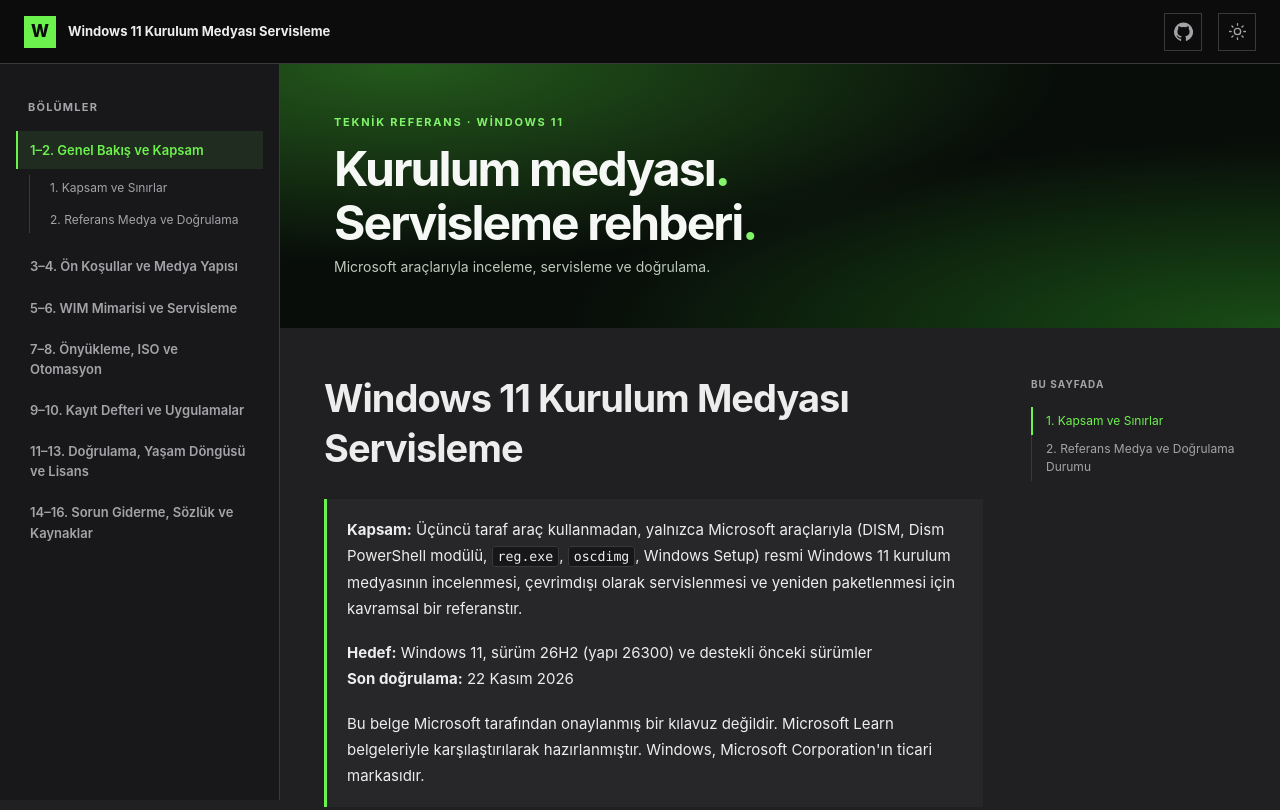
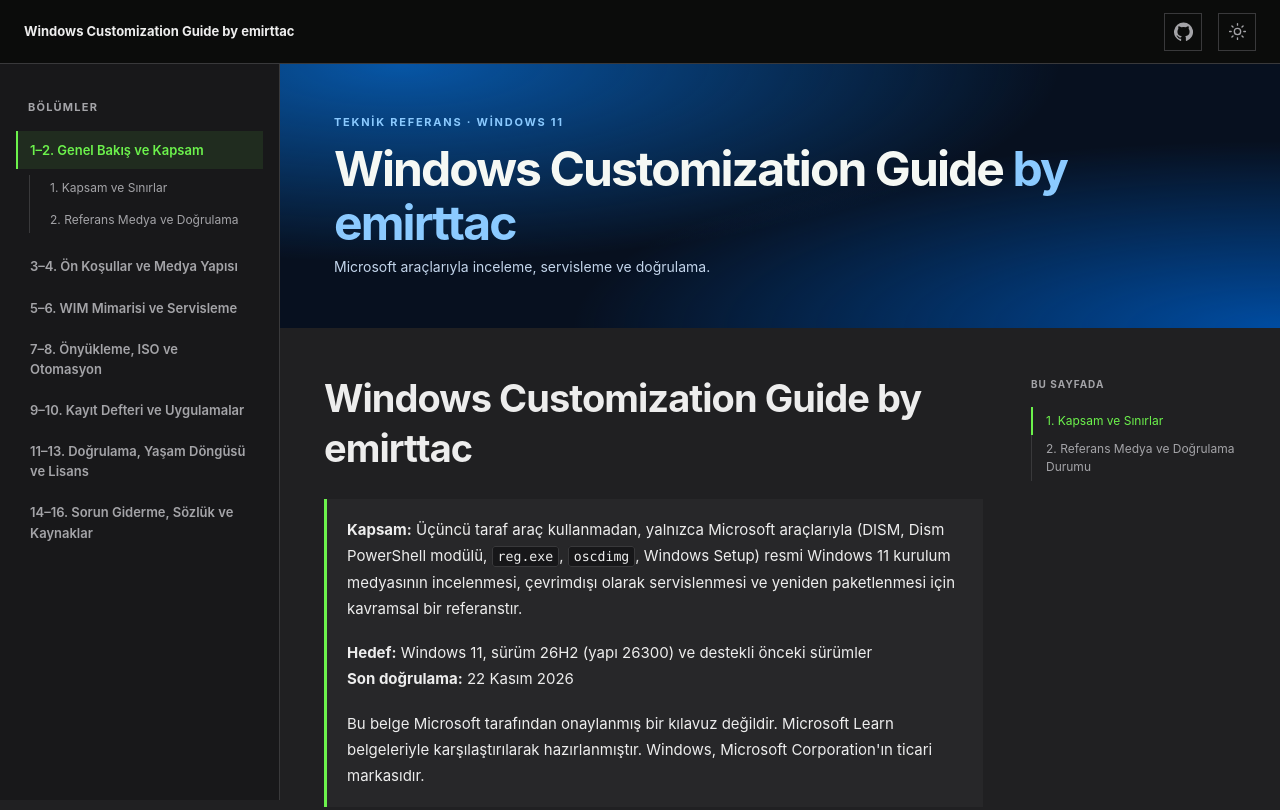
Before and after one commit to emirttac/emirttac-Windows-Guide, a plain HTML site: page index.html in a window 1280 px wide. Shown: the top 810 px of the page. Drawn offline with Linux system fonts and the light colour scheme.

Commit message:
Update guide title and banner
Co-authored-by: Copilot App <223556219+Copilot@users.noreply.github.com>

```diff
--- a/assets/style.css
+++ b/assets/style.css
@@ -69,18 +69,6 @@ button:focus-visible, a:focus-visible { outline: 2px solid var(--accent); outlin
   line-height: 1.3;
 }
 .site-title:hover { text-decoration: none; }
-.site-title::before {
-  content: "W";
-  display: grid;
-  flex: none;
-  place-items: center;
-  width: 32px;
-  height: 32px;
-  background: var(--accent);
-  color: var(--header);
-  font-size: 17px;
-  font-weight: 800;
-}
 .theme-toggle, .menu-toggle, .github-link {
   background: transparent;
   border: 1px solid var(--border);
@@ -165,15 +153,15 @@ button:focus-visible, a:focus-visible { outline: 2px solid var(--accent); outlin
   flex-direction: column;
   justify-content: center;
   align-items: flex-start;
-  background: radial-gradient(ellipse at 12% 0%, #245a1c 0, transparent 53%),
-              radial-gradient(ellipse at 100% 100%, #194d16 0, transparent 50%),
-              #080d09;
+  background: radial-gradient(ellipse at 12% 0%, #0756a6 0, transparent 53%),
+              radial-gradient(ellipse at 100% 100%, #004ca1 0, transparent 50%),
+              #07101f;
   color: #f5f8f4;
 }
-.hero-label { color: #83f36b; font-size: 11px; font-weight: 700; letter-spacing: .16em; text-transform: uppercase; }
+.hero-label { color: #8bcaff; font-size: 11px; font-weight: 700; letter-spacing: .16em; text-transform: uppercase; }
 .hero-title { margin: 10px 0 5px; font-size: clamp(32px, 4vw, 48px); font-weight: 750; line-height: 1.12; letter-spacing: -.04em; }
-.hero-title span { color: #83f36b; }
-.hero-description { margin: 0; color: #bdc9bc; font-size: 14px; }
+.hero-title span { color: #8bcaff; }
+.hero-description { margin: 0; color: #c3d5eb; font-size: 14px; }
 
 .page-toc {
   grid-column: 2;
@@ -264,7 +252,6 @@ tr:last-child td { border-bottom: 0; }
   .site-header { padding: 0 16px; }
   .header-left, .header-right { gap: 10px; }
   .site-title { font-size: 12px; }
-  .site-title::before { width: 28px; height: 28px; }
   .menu-toggle { display: block; }
   .layout { display: block; }
   .sidebar {
--- a/index.html
+++ b/index.html
@@ -3,14 +3,14 @@
 <head>
   <meta charset="UTF-8">
   <meta name="viewport" content="width=device-width, initial-scale=1.0">
-  <title>Genel Bakış ve Kapsam — Windows 11 Kurulum Medyası Servisleme</title>
+  <title>Genel Bakış ve Kapsam — Windows Customization Guide by emirttac</title>
   <link rel="stylesheet" href="assets/style.css">
 </head>
 <body>
   <header class="site-header">
     <div class="header-left">
       <button id="menu-toggle" class="menu-toggle" type="button" aria-label="Menü">☰</button>
-      <a class="site-title" href="index.html">Windows 11 Kurulum Medyası Servisleme</a>
+      <a class="site-title" href="index.html">Windows Customization Guide by emirttac</a>
     </div>
     <div class="header-right">
       <button id="theme-toggle" class="theme-toggle" type="button">Koyu Tema</button>
@@ -40,11 +40,11 @@
     <main class="content">
       <div class="hero">
         <span class="hero-label">Teknik referans · Windows 11</span>
-        <p class="hero-title">Kurulum medyası<span>.</span><br>Servisleme rehberi<span>.</span></p>
+        <p class="hero-title">Windows Customization Guide <span>by emirttac</span></p>
         <p class="hero-description">Microsoft araçlarıyla inceleme, servisleme ve doğrulama.</p>
       </div>
       <div class="content-inner">
-        <h1>Windows 11 Kurulum Medyası Servisleme</h1>
+        <h1>Windows Customization Guide by emirttac</h1>
 
         <blockquote>
           <p><strong>Kapsam:</strong> Üçüncü taraf araç kullanmadan, yalnızca Microsoft araçlarıyla (DISM, Dism PowerShell modülü, <code>reg.exe</code>, <code>oscdimg</code>, Windows Setup) resmi Windows 11 kurulum medyasının incelenmesi, çevrimdışı olarak servislenmesi ve yeniden paketlenmesi için kavramsal bir referanstır.</p>
```
Also changed, not shown: dogrulama-ve-lisans.html (+2 -2 lines), iso-ve-otomasyon.html (+2 -2 lines), kayit-defteri-ve-uygulamalar.html (+2 -2 lines), medya-ve-araclar.html (+2 -2 lines), servisleme.html (+2 -2 lines), sorun-giderme.html (+2 -2 lines), 1 other file.
